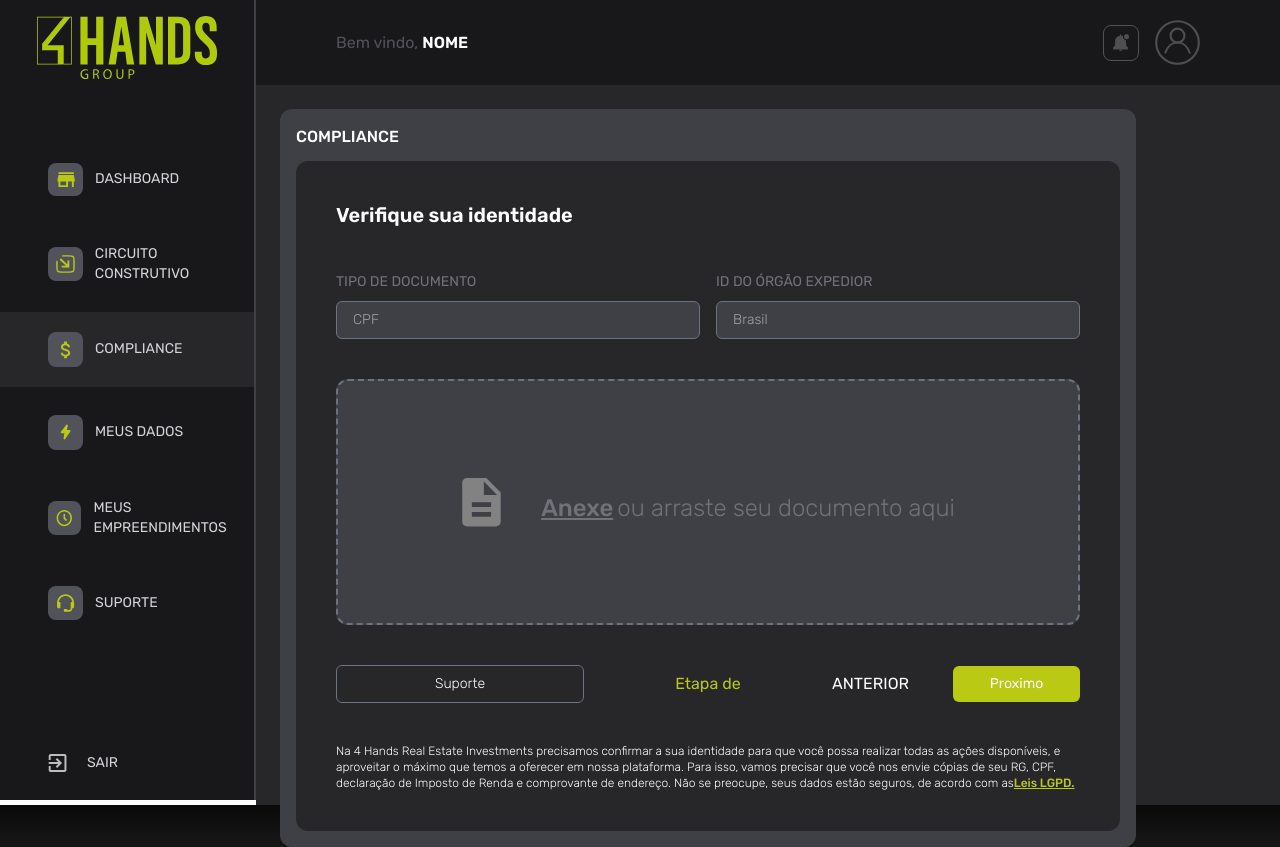
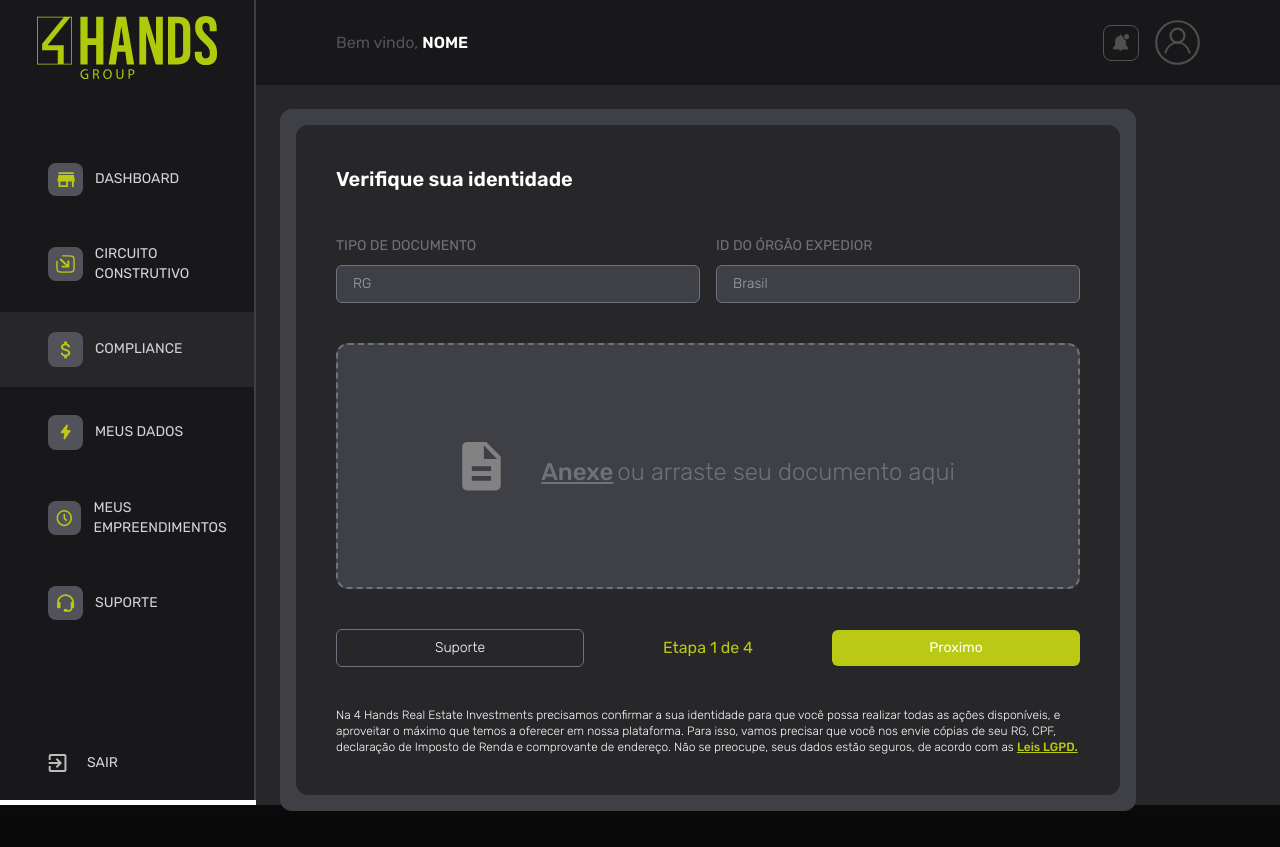
Before and after one commit to douglasc-c/jb-next, a Next.js app: page /pt-BR/compliance in a window 1280 px wide. After the commit the page ends 811 px from the top, so only its background shows below. Built offline with nearby package versions, Linux system fonts and the light colour scheme.

Commit message:
feat(compliance):create componente compliance step

```diff
--- a/src/app/[locale]/(authenticated)/compliance/page.tsx
+++ b/src/app/[locale]/(authenticated)/compliance/page.tsx
@@ -1,82 +1,63 @@
 'use client'
 
-import ButtonGlobal from '@/components/buttons/global'
+import { useState } from 'react'
+
 import { useLayoutContext } from '@/context/layout-context'
-import Image from 'next/image'
+import ComplianceStep from '@/components/cards/compliance-step'
 
 export default function Compliance() {
   const { textCompliance } = useLayoutContext()
+  const [currentStep, setCurrentStep] = useState(0)
+
+  const steps = [
+    {
+      documentType: 'RG',
+      issuingBody: 'Brasil',
+      buttonLabel: textCompliance.next,
+    },
+    {
+      documentType: 'CPF',
+      issuingBody: 'Brasil',
+      buttonLabel: textCompliance.next,
+    },
+    {
+      documentType: 'Comprovante de residência',
+      issuingBody: 'Brasil',
+      buttonLabel: textCompliance.next,
+    },
+    {
+      documentType: 'Declaração de imposto de renda',
+      issuingBody: 'Brasil',
+      buttonLabel: textCompliance.finish,
+    },
+  ]
+
+  const handleNext = () => {
+    if (currentStep < steps.length - 1) {
+      setCurrentStep(currentStep + 1)
+    }
+  }
+
+  const handlePrev = () => {
+    if (currentStep > 0) {
+      setCurrentStep(currentStep - 1)
+    }
+  }
 
   return (
     <main className="bg-zinc-800 h-[calc(90vh)] flex flex-col p-6 pr-36">
       <div className="flex flex-col p-4 bg-zinc-700 rounded-xl space-y-3">
-        <h1 className="uppercase font-medium">{textCompliance.compliance}</h1>
-        <div className="flex flex-col p-10 bg-zinc-800 rounded-xl space-y-10">
-          <h1 className="text-xl font-semibold">
-            {textCompliance.verifyYourIdentity}
-          </h1>
-          <section className="grid grid-cols-2 gap-4 ">
-            <div className="space-y-2">
-              <span className="text-sm uppercase text-zinc-500">
-                {textCompliance.documentType}
-              </span>
-              <p className="border border-gray-500 rounded-md px-4 py-2 flex w-full bg-zinc-700 font-light text-sm text-zinc-400">
-                CPF
-              </p>
-            </div>
-            <div className="space-y-2">
-              <span className="text-sm uppercase text-zinc-500">
-                {textCompliance.idOfTheIssuingBody}
-              </span>
-              <p className="border border-gray-500 rounded-md px-4 py-2 flex w-full bg-zinc-700 font-light text-sm text-zinc-400">
-                Brasil
-              </p>
-            </div>
-          </section>
-          <section className="flex flex-row justify-center items-center py-24 bg-zinc-700 rounded-xl space-y-3 border-dashed border-2 border-gray-500 space-x-10">
-            <Image
-              src="/images/svg/document.svg"
-              width={40}
-              height={40}
-              alt="Document"
-            />
-            <div className="flex flex-row space-x-1">
-              <span className="text-2xl font-medium underline text-zinc-500">
-                {textCompliance.attach}
-              </span>
-              <span className="text-2xl font-light text-zinc-500">
-                {textCompliance.orDragYourDocumentHere}
-              </span>
-            </div>
-          </section>
-          <section className="flex flex-row justify-between items-center rounded-xl">
-            <div className="border border-gray-500 rounded-md py-2 flex justify-center font-light text-sm w-1/3">
-              <p>{textCompliance.support}</p>
-            </div>
-            <div className="flex flex-row space-x-1 items-center justify-center w-1/3 text-primary">
-              <p className="">{textCompliance.step}</p>
-              <p className="">{textCompliance.from}</p>
-            </div>
-            <div className="flex flex-row space-x-1 items-center gap-10 w-1/3">
-              <span className="uppercase">{textCompliance.previo}</span>
-              <ButtonGlobal
-                type="submit"
-                params={{
-                  title: textCompliance.next,
-                  color: 'bg-primary',
-                }}
-              />
-            </div>
-          </section>
-          <div className="flex w-full font-light text-xs">
-            <p>
-              {textCompliance.at4HandsRealEstateInvestmentsWeNeedTo}
-              <span className="text-primary font-medium underline">
-                {textCompliance.lgptLaws}
-              </span>
-            </p>
-          </div>
-        </div>
+        <ComplianceStep
+          documentType={steps[currentStep].documentType}
+          issuingBody={steps[currentStep].issuingBody}
+          buttonLabel={steps[currentStep].buttonLabel}
+          onNext={handleNext}
+          onPrev={handlePrev}
+          isFirstStep={currentStep === 0}
+          isLastStep={currentStep === steps.length - 1}
+          step={currentStep + 1}
+          totalSteps={steps.length}
+        />
       </div>
     </main>
   )
--- /dev/null
+++ b/src/components/cards/compliance-step.tsx
@@ -0,0 +1,105 @@
+import ButtonGlobal from '@/components/buttons/global'
+import { useLayoutContext } from '@/context/layout-context'
+import Image from 'next/image'
+
+export default function ComplianceStep({
+  documentType,
+  issuingBody,
+  buttonLabel,
+  onNext,
+  onPrev,
+  isFirstStep,
+  step,
+  totalSteps,
+}: {
+  documentType: string
+  issuingBody: string
+  buttonLabel: string
+  onNext: () => void
+  onPrev: () => void
+  isFirstStep: boolean
+  isLastStep: boolean
+  step: number
+  totalSteps: number
+}) {
+  const { textCompliance } = useLayoutContext()
+
+  return (
+    <div className="flex flex-col p-10 bg-zinc-800 rounded-xl space-y-10">
+      <h1 className="text-xl font-semibold">
+        {textCompliance.verifyYourIdentity}
+      </h1>
+      <section className="grid grid-cols-2 gap-4">
+        <div className="space-y-2">
+          <span className="text-sm uppercase text-zinc-500">
+            {textCompliance.documentType}
+          </span>
+          <p className="border border-gray-500 rounded-md px-4 py-2 flex w-full bg-zinc-700 font-light text-sm text-zinc-400">
+            {documentType}
+          </p>
+        </div>
+        <div className="space-y-2">
+          <span className="text-sm uppercase text-zinc-500">
+            {textCompliance.idOfTheIssuingBody}
+          </span>
+          <p className="border border-gray-500 rounded-md px-4 py-2 flex w-full bg-zinc-700 font-light text-sm text-zinc-400">
+            {issuingBody}
+          </p>
+        </div>
+      </section>
+
+      <section className="flex flex-row justify-center items-center py-24 bg-zinc-700 rounded-xl space-y-3 border-dashed border-2 border-gray-500 space-x-10">
+        <Image
+          src="/images/svg/document.svg"
+          width={40}
+          height={40}
+          alt="Document"
+        />
+        <div className="flex flex-row space-x-1">
+          <span className="text-2xl font-medium underline text-zinc-500">
+            {textCompliance.attach}
+          </span>
+          <span className="text-2xl font-light text-zinc-500">
+            {textCompliance.orDragYourDocumentHere}
+          </span>
+        </div>
+      </section>
+
+      <section className="flex flex-row justify-between items-center rounded-xl">
+        <div className="border border-gray-500 rounded-md py-2 flex justify-center font-light text-sm w-1/3">
+          <p>{textCompliance.support}</p>
+        </div>
+        <div className="flex flex-row space-x-1 items-center justify-center w-1/3 text-primary">
+          <p>{`${textCompliance.step} ${step} ${textCompliance.from} ${totalSteps}`}</p>
+        </div>
+        <div className="flex flex-row items-center justify-end gap-4 w-1/3">
+          {!isFirstStep && (
+            <button
+              onClick={onPrev}
+              className="uppercase text-zinc-500 font-medium hover:text-zinc-300"
+            >
+              {textCompliance.previo}
+            </button>
+          )}
+          <ButtonGlobal
+            type="button"
+            params={{
+              title: buttonLabel,
+              color: 'bg-primary',
+            }}
+            onClick={onNext}
+          />
+        </div>
+      </section>
+
+      <div className="flex w-full font-light text-xs">
+        <p>
+          {textCompliance.at4HandsRealEstateInvestmentsWeNeedTo}{' '}
+          <span className="text-primary font-medium underline">
+            {textCompliance.lgptLaws}
+          </span>
+        </p>
+      </div>
+    </div>
+  )
+}
```
